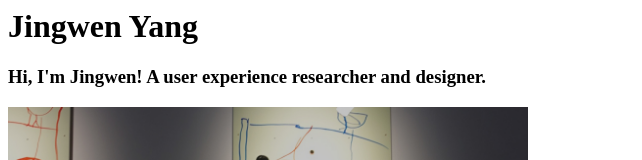
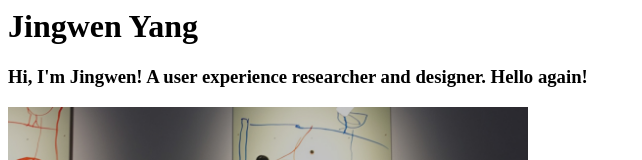
Before and after one commit to jingwenyangdesign/jingwenyangdesign.github.io, a plain HTML site: page index.html in a window 1280 px wide. Shown: the top 160 px of the page, without its empty margins (0-642 px from the left). Drawn offline with Linux system fonts and the light colour scheme.

Commit message:
Added “hello again” to index.html

```diff
--- a/index.html
+++ b/index.html
@@ -7,7 +7,7 @@
     <body>
         <h1>Jingwen Yang</h1>
 
-        <h3>Hi, I'm Jingwen! A user experience researcher and designer.</h3>
+        <h3>Hi, I'm Jingwen! A user experience researcher and designer. Hello again!</h3>
 
         <img src="img/home.jpg" width="520">
 
```
